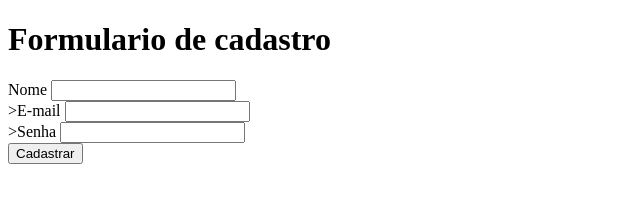
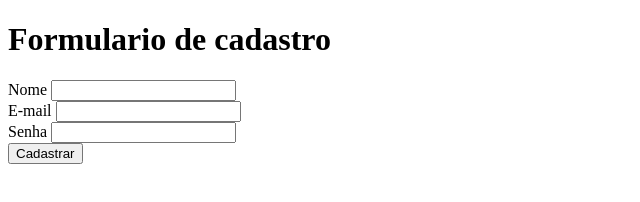
Before and after one commit to PauloVieira28/exercEBAC, a plain HTML site: page index.html in a window 1280 px wide. Shown: the full height of the page, 0-640 px from the left. Drawn offline with Linux system fonts and the light colour scheme.

Commit message:
correcoes no id

```diff
--- a/index.html
+++ b/index.html
@@ -8,25 +8,19 @@
 <body>
     <h1>Formulario de cadastro</h1>
 
-    <form>
+    <form action="">
+        <label for="isname" id="name">Nome</label>
+        <input id="isname" type="text">
+        <br/>
 
-        <label id="Nome">Nome</label>
-        <input type="text">
+        <label for="isemail" id="email">E-mail</label>
+        <input id="isemail" type="email">
+        <br/>
 
+        <label for="issenha" id="senha">Senha</label>
+        <input id="issenha" type="password">
     </form>
-    <form>
-
-        <label id="E-mail"></label>>E-mail</label>
-        <input type="E-mail">
-
-    </form>
-    <form>
-
-        <label id="password"></label>>Senha</label>
-        <input type="">
-
-    </form>
-    <button type="button">Cadastrar</button>
+    <button type="submit">Cadastrar</button>
 
 </body>
 </html>
```
